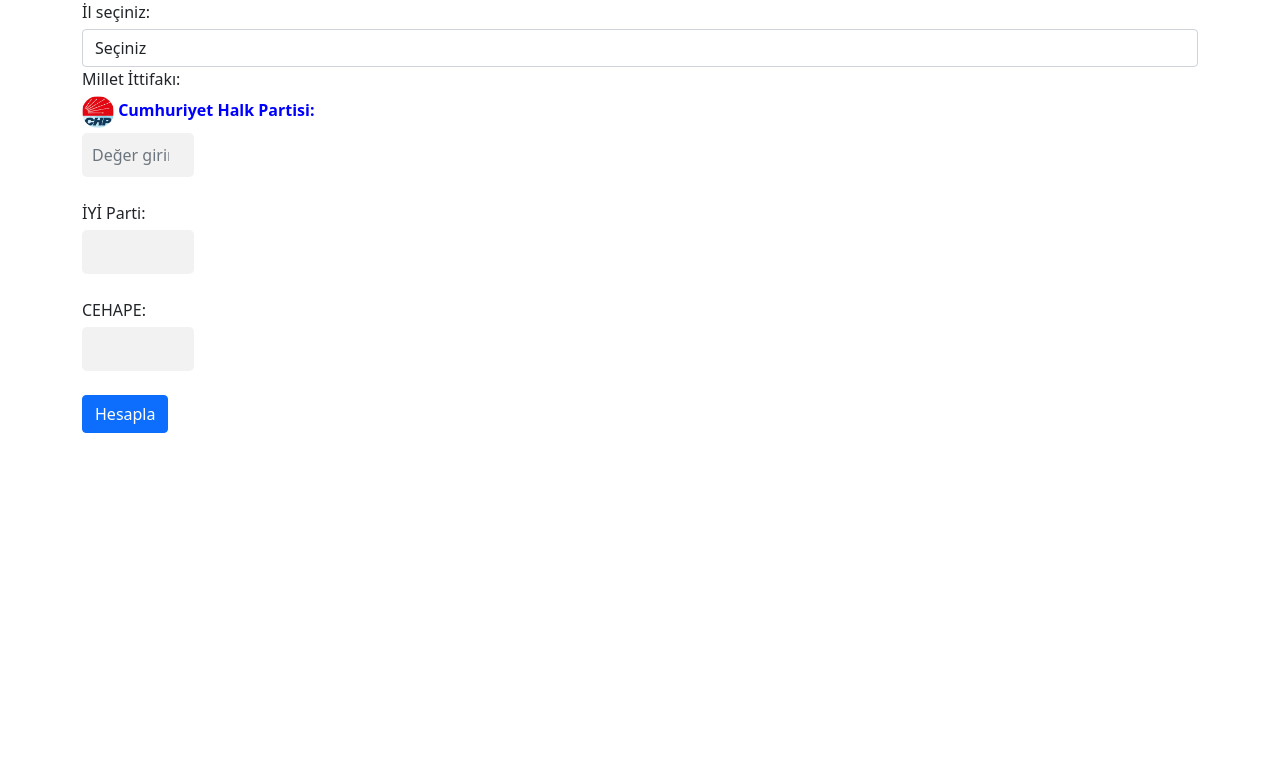
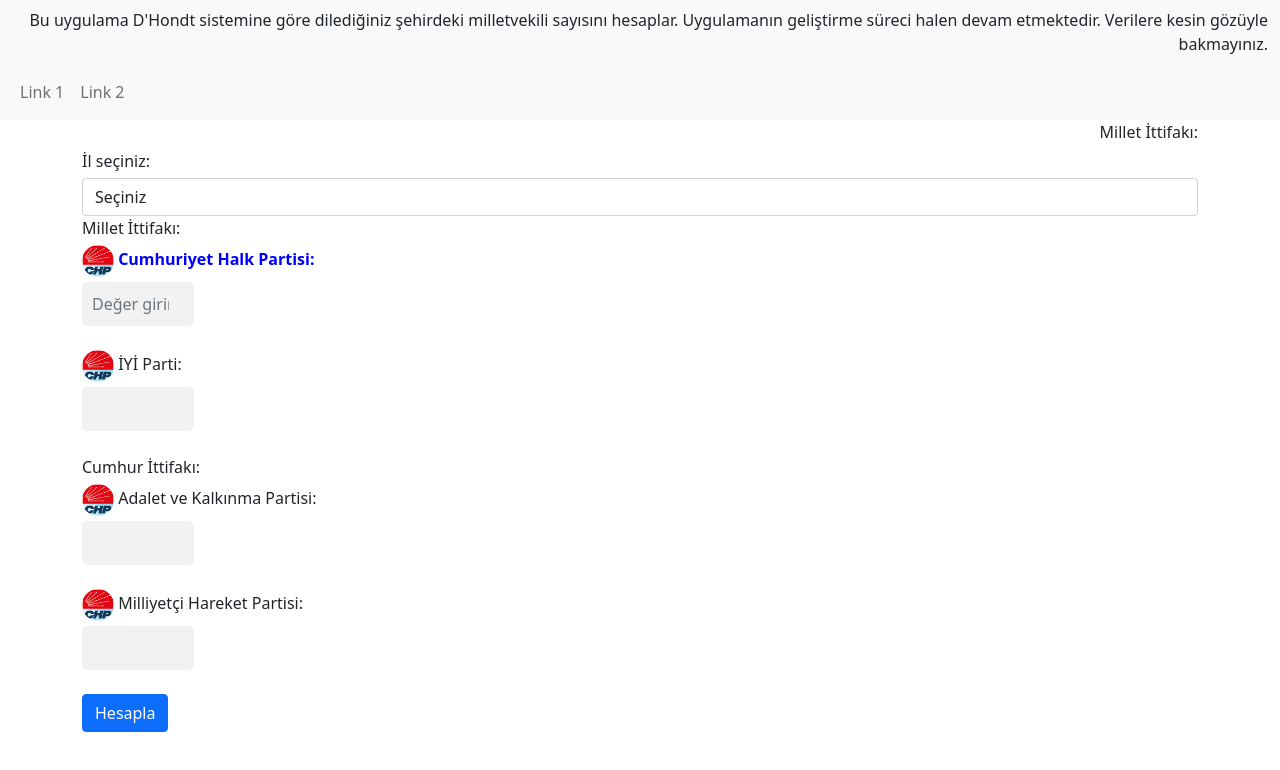
Before and after one commit to EdgeTypE/MilletVekiliSayisiHesaplama, a plain HTML site: page index.html in a window 1280 px wide. Drawn offline with nearby package versions, Linux system fonts and the light colour scheme.

Commit message:
Update index.html

```diff
--- a/index.html
+++ b/index.html
@@ -1,3 +1,39 @@
+<nav class="navbar navbar-expand-lg navbar-light bg-light">
+  <div class="container-fluid">
+    <div class="row">
+      <div class="col text-end">
+        <aside>Bu uygulama D'Hondt sistemine göre dilediğiniz şehirdeki milletvekili sayısını hesaplar. Uygulamanın geliştirme süreci halen devam etmektedir. Verilere kesin gözüyle bakmayınız.</aside>
+      </div>
+    </div>
+  </div>
+</nav>
+<nav class="navbar navbar-expand-lg navbar-light bg-light">
+  <div class="container-fluid">
+    <div class="row">
+      <div class="col text-end">
+        <ul class="navbar-nav">
+          <li class="nav-item">
+            <a class="nav-link" href="#">Link 1</a>
+          </li>
+          <li class="nav-item">
+            <a class="nav-link" href="#">Link 2</a>
+          </li>
+        </ul>
+      </div>
+    </div>
+  </div>
+</nav>
+
+<div class="container">
+  <div class="row">
+    <div class="col text-end">
+      <div class="grid"></div>
+      <label for="Milletittifaki">Millet İttifakı:</label><br>
+      <div id="cevaplar"></div>
+    </div>
+  </div>
+</div>
+
 <div class="container">
   <form>
     <div class="form-group">
@@ -14,20 +50,23 @@
       <label for="Milletittifaki">Millet İttifakı:</label><br>
       <label for="parti1"><img src="chp.jpeg" alt="ikon" width="32" height="32" align="middle"> Cumhuriyet Halk Partisi:</label>
       <input type="number" id="parti1" name="parti1" placeholder="Değer giriniz" class="form-control"><br>
-      <label for="parti2">İYİ Parti:</label>
+      <label for="parti2"><img src="chp.jpeg" alt="ikon" width="32" height="32" align="middle"> İYİ Parti:</label>
       <input type="number" id="parti2" name="parti2" class="form-control"><br>
-      <label for="parti2">CEHAPE:</label>
+      <label for="Milletittifaki">Cumhur İttifakı:</label><br>
+      <label for="parti3"><img src="chp.jpeg" alt="ikon" width="32" height="32" align="middle"> Adalet ve Kalkınma Partisi:</label>
       <input type="number" id="parti3" name="parti3" class="form-control"><br>
+      <label for="parti4"><img src="chp.jpeg" alt="ikon" width="32" height="32" align="middle"> Milliyetçi Hareket Partisi:</label>
+      <input type="number" id="parti4" name="parti4" class="form-control"><br>
       <!-- Diğer partiler için de aynı şekilde devam edin -->
     </div>
     <button type="submit" class="btn btn-primary">Hesapla</button>
   </form>
-
 </div>
 <head>
   <link rel="stylesheet" type="text/css" href="style.css">
   <link href="https://cdn.jsdelivr.net/npm/bootstrap@5.1.3/dist/css/bootstrap.min.css" rel="stylesheet" integrity="sha384-1BmE4kWBq78iYhFldvKuhfTAU6auU8tT94WrHftjDbrCEXSU1oBoqyl2QvZ6jIW3" crossorigin="anonymous">
 </head>
+
 <script src="https://cdn.jsdelivr.net/npm/bootstrap@5.1.3/dist/js/bootstrap.bundle.min.js" integrity="sha384-ka7Sk0Gln4gmtz2MlQnikT1wXgYsOg+OMhuP+IlRH9sENBO0LRn5q+8nbTov4+1p" crossorigin="anonymous"></script>
 <script>
     window.onload = function () {
@@ -87,12 +126,16 @@
       // En yüksek N değerine sahip olan partiye bir milletvekili ver
       mvlistesi[enyuksekindex]++;
     }
+
     // Milletvekili listesini ekranda göster
     for (var i = 0; i < partiler.length; i++) {
       // Partinin id'sini ve milletvekili sayısını yaz
-      document.write (partiler[i].id + ": " + mvlistesi[i] + "<br>");
+      //document.write (partiler[i].id + ": " + mvlistesi[i] + "<br>");
       //alert(partiler[i].id + ": " + mvlistesi[i]);
       //document.getElementById("container").innerHTML = "Parti ID'si: " + partiler[i].id + ", Milletvekili Sayısı: " + mvlistesi[i] + "<br>";
+      var div = document.createElement("div");
+      div.innerHTML = partiler[i].id + ": " + mvlistesi[i];
+      document.getElementById("cevaplar").appendChild(div);
     }
   }
 </script>
```
